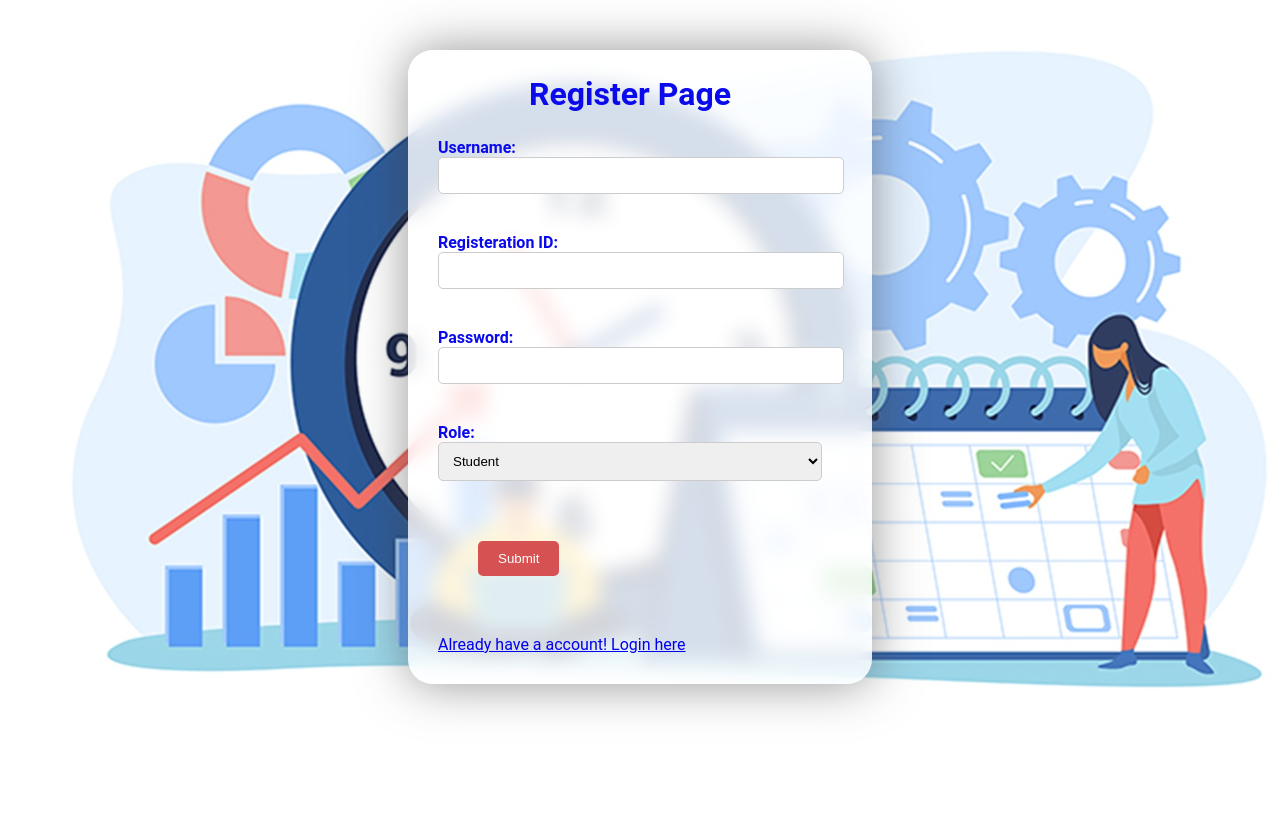
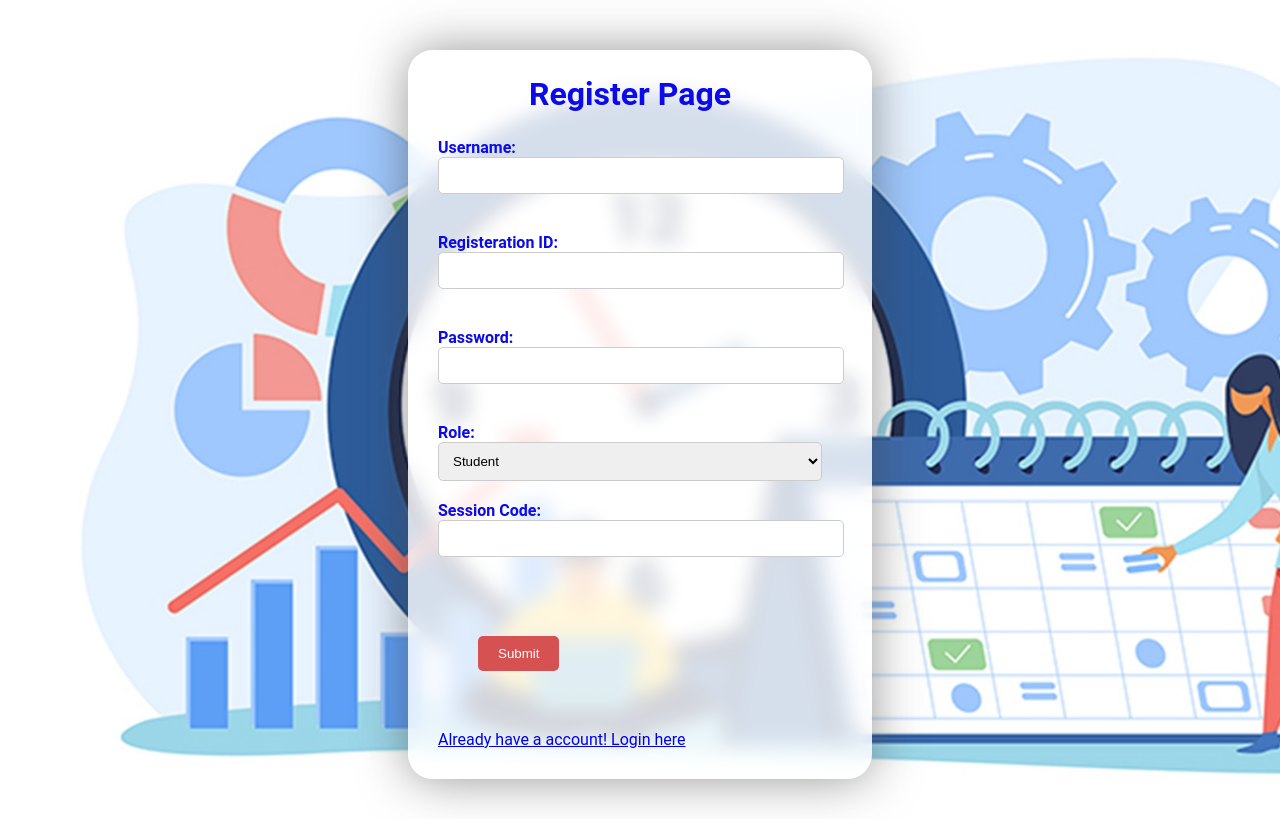
Before and after one commit to luiszep/face-attendance-system, a Flask app: page /register in a window 1280 px wide. Shown: the top 819 px of the page. Before the commit the page ends 713 px from the top, so only its background shows below. Run offline with Flask 3, Linux system fonts and the light colour scheme; parts of the project's set-up code (start-up, migrations or seed data) failed here and were passed over.

Commit message:
Full commit: session-based isolation, dynamic encodings, multi-business support

```diff
--- a/backend/app.py
+++ b/backend/app.py
@@ -32,7 +32,7 @@ from utils.helpers import (
     bcrypt,
     stop_camera,
 )
-from models import db, Student_data, Attendance, Users
+from models import db, Student_data, Attendance, Users, SessionCode
 
 
 BASE_DIR = os.path.dirname(os.path.abspath(__file__))
@@ -40,19 +40,15 @@ ROOT_DIR = os.path.abspath(os.path.join(BASE_DIR, '..'))
 TEMPLATE_DIR = os.path.join(ROOT_DIR, 'frontend', 'templates')
 STATIC_DIR = os.path.join(ROOT_DIR, 'frontend', 'static')
 
-
-
-# Opening all the necessary files needed
+# Load configuration from config.json
+import json
 with open('config.json') as p:
     params = json.load(p)['params']
-encoding_file_path = params['encoding_file_path']
-file = open(encoding_file_path, 'rb')
-encodeListKnownWithIds = pickle.load(file)
-file.close()
-encodeListKnown, studentIds = encodeListKnownWithIds
+
 
 # App configs
 app = Flask(__name__, template_folder=TEMPLATE_DIR, static_folder=STATIC_DIR)
+app.config['params'] = params
 app.config['SECRET_KEY'] = params['secret_key']
 app.config['SQLALCHEMY_DATABASE_URI'] = params['sql_url']
 db.init_app(app)
@@ -66,6 +62,7 @@ key_path = params['key_path']
 migrate = Migrate(app, db)
 login_manager = LoginManager()
 login_manager.init_app(app)
+
 
 # Register route modules
 from routes.auth_routes import auth_bp
@@ -91,7 +88,29 @@ def start_camera():
     global camera
 
 # Function which does the face recognition and displaying the video feed
-def gen_frames(camera, duration=5):
+def gen_frames(camera, session_code_id, duration=5):
+    from flask import session
+    import os
+    import pickle
+
+    # Step 1: Get session code
+    if not session_code_id:
+        print("Session code missing. Cannot load encodings.")
+        return  # or yield an error frame
+
+    # Step 2: Construct dynamic encoding path
+    encoding_file_path = f"Resources/EncodeFile_{session_code_id}.p"
+
+    # Step 3: Check if the file exists
+    if not os.path.exists(encoding_file_path):
+        print(f"Encoding file not found: {encoding_file_path}")
+        return  # or yield an error frame
+
+    # Step 4: Load encodings
+    with open(encoding_file_path, 'rb') as file:
+        encodeListKnownWithIds = pickle.load(file)
+    encodeListKnown, studentIds = encodeListKnownWithIds
+
     start_time = time.time()
 
     while camera is not None and (time.time() - start_time < duration):
@@ -106,7 +125,7 @@ def gen_frames(camera, duration=5):
         for encodeFace, faceLoc in zip(encodeCurFrame, faceCurFrame):
             matches, facedis, matchIndex = compare(encodeListKnown, encodeFace)
             student_id = get_data(matches, matchIndex, studentIds)
-            data = mysqlconnect(student_id)
+            data = mysqlconnect(student_id, session_code_id)  # ✅ GOOD
             name = data[1]
             roll_no = data[2]
             div = data[3]
@@ -123,12 +142,25 @@ def gen_frames(camera, duration=5):
                         (bbox[0], bbox[1] - 10), cv2.FONT_HERSHEY_SIMPLEX, 0.9, (0, 255, 255), 2)
             current_date = datetime.datetime.now().date()
             if student_id:
-                t = threading.Thread(target=record_attendance, args=(name, current_date, roll_no, div, branch, reg_id))
+                t = threading.Thread(target=record_attendance, args=(name, current_date, roll_no, div, branch, reg_id, session_code_id))
                 t.start()
         ret, buffer = cv2.imencode('.jpg', frame)
         frame = buffer.tobytes()
         yield (b'--frame\r\n'
                b'Content-Type: image/jpeg\r\n\r\n' + frame + b'\r\n')
+
+
+@app.route('/enter-session', methods=['GET', 'POST'])
+def enter_session():
+    if request.method == 'POST':
+        entered_code = request.form.get('session_code_id')
+        if entered_code:
+            session['session_code_id'] = entered_code
+            flash("Session code accepted!", "success")
+            return redirect(url_for('start_scan', camera_id=1))  # or wherever
+        else:
+            flash("Please enter a valid session code.", "error")
+    return render_template('enter_session.html')
 
 
 # Route of video feed to flask webpage on index page
@@ -137,7 +169,9 @@ def video1():
     try:
         camera1 = params['camera_index_1']
         camera = cv2.VideoCapture(camera1)
-        return Response(gen_frames(camera), mimetype='multipart/x-mixed-replace; boundary=frame')
+        session_code_id = session.get('session_code_id')
+
+        return Response(gen_frames(camera, session_code_id), mimetype='multipart/x-mixed-replace; boundary=frame')
     except Exception as e:
         print("Error:", e)
         return "Error connecting to the video stream"
@@ -148,7 +182,9 @@ def video2():
     try:
         camera2 = params['camera_index_2']
         camera = cv2.VideoCapture(camera2)
-        return Response(gen_frames(camera), mimetype='multipart/x-mixed-replace; boundary=frame')
+        session_code_id = session.get('session_code_id')
+
+        return Response(gen_frames(camera, session_code_id), mimetype='multipart/x-mixed-replace; boundary=frame')
     except Exception as e:
         print("Error:", e)
         return "Error connecting to the video stream"
@@ -156,6 +192,20 @@ def video2():
 
 @app.route('/scan/<int:camera_id>')
 def start_scan(camera_id):
+    session_code_str = session.get('session_code_id')
+    if not session_code_str:
+        flash("Please enter your session code before scanning.", "error")
+        return redirect(url_for('enter_session'))
+
+    # Convert session code string to numeric session ID
+    session_obj = SessionCode.query.filter_by(code=session_code_str).first()
+    if not session_obj:
+        flash("Invalid session code.", "error")
+        return redirect(url_for('enter_session'))
+
+    session_id = session_obj.id  # 👈 This will match your file suffix (e.g. 1 → EncodeFile_1.p)
+
+
     try:
         if camera_id == 1:
             cam_index = params['camera_index_1']
@@ -165,7 +215,8 @@ def start_scan(camera_id):
             return "Invalid camera ID"
 
         camera = cv2.VideoCapture(cam_index)
-        return Response(gen_frames(camera), mimetype='multipart/x-mixed-replace; boundary=frame')
+
+        return Response(gen_frames(camera, session_id), mimetype='multipart/x-mixed-replace; boundary=frame')
 
     except Exception as e:
         print("Error in scan route:", e)
@@ -175,16 +226,20 @@ def start_scan(camera_id):
 # Route to trigger encoding manually
 @app.route('/generate_encodings', methods=['GET', 'POST'])
 def generate_encodings():
+    if 'session_code_id' not in session:
+        flash("Session expired or unauthorized access.", "error")
+        return redirect(url_for('auth_bp.login'))
+
     if request.method == 'POST':
         # Delete existing encoding file if it exists
-        encoding_file_path = "Resources/EncodeFile.p"
+        encoding_file_path = f"Resources/EncodeFile_{session['session_code_id']}.p"
         if os.path.exists(encoding_file_path):
             os.remove(encoding_file_path)
             print("File removed")
             flash("File Removed")
 
         # Importing the student images
-        folderPath = 'uploads'
+        folderPath = os.path.join('uploads', str(session['session_code_id']))
         pathList = os.listdir(folderPath)
         imgList = []
         studentIds = []
--- a/backend/downloads/attendance_records_2025-06-27.csv
+++ b/backend/downloads/attendance_records_2025-06-27.csv
@@ -1,5 +1,3 @@
 Name,Start Time,End Time,Date,Roll Number,Division,Branch,Registration ID
 
-Henrich,08:55:33,17:49:43,2025-06-27,0002,ELP,ZPDA,HEN1
-
-Fluffy,10:02:28,15:39:46,2025-06-27,0003,ELP,IGL,FLU1
+Henrich,21:14:54,21:58:52,2025-06-27,0001,ELP,ZPDA,HEN1
--- a/backend/routes/auth_routes.py
+++ b/backend/routes/auth_routes.py
@@ -3,7 +3,7 @@ from flask_login import login_user, logout_user, current_user
 from sqlalchemy.exc import SQLAlchemyError
 import re
 
-from models import db, Users
+from models import db, Users, SessionCode
 from utils.helpers import stop_camera, bcrypt
 
 
@@ -20,6 +20,8 @@ def register():
         reg_id = request.form['reg_id']
         password = request.form['password']
         role = request.form['role']
+        session_code_input = request.form['session_code']
+        session_code_obj = SessionCode.query.filter_by(code=session_code_input).first()
         hashed_pass = bcrypt.generate_password_hash(password).decode('utf-8')
         # Check if username or reg_id already exists
         existing_user = Users.query.filter_by(username=username).first()
@@ -33,10 +35,19 @@ def register():
             print('Registration ID already exists!')
         elif not re.match(password_regex, password):
             error = 'Password must contain at least one uppercase letter, one symbol, one number, and be at least 8 characters long!'
+        elif not session_code_obj:
+            error = 'Invalid session code. Please check and try again.'
+            print('Invalid session code entered!')
         else:
             # Create new user
-            new_user = Users(username=username, reg_id=reg_id,
-                             password=hashed_pass, role=role)
+            new_user = Users(
+                username=username,
+                reg_id=reg_id,
+                password=hashed_pass,
+                role=role,
+                session_code_id=session_code_obj.id  # 🔗 Link user to session code
+            )
+
             db.session.add(new_user)
             db.session.commit()
             error = 'Registration successfull!'
@@ -54,15 +65,23 @@ def login():
     elif request.method == 'POST':
         username = request.form.get('username')
         password = request.form.get('password')
+        session_code_input = request.form.get('session_code')
+        session_code_obj = SessionCode.query.filter_by(code=session_code_input).first()
+
+        if not session_code_obj:
+            error_message = 'Invalid session code. Please check and try again.'
+            flash(error_message, 'error')
+            return render_template('login.html', error=error_message)
 
         try:
-            user = Users.query.filter(Users.username == username).first()
+            user = Users.query.filter_by(username=username, session_code_id=session_code_obj.id).first()
 
             if user and bcrypt.check_password_hash(user.password, password):
                 login_user(user)
                 session['user_id'] = user.id
                 session['username'] = user.username
                 session['role'] = user.role
+                session['session_code_id'] = user.session_code_id
                 error_message = 'Welcome back, {}!'.format(user.username)
                 flash(error_message, 'success')
                 # Redirect based on the user's role
--- a/frontend/templates/image_gallery.html
+++ b/frontend/templates/image_gallery.html
@@ -35,8 +35,7 @@
             {% for image_file in image_files %}
             <div class="col">
                 <div class="card h-100">
-                    <img src="{{ url_for('general_bp.get_image', filename=image_file) }}" class="card-img-top"
-                        alt="{{ image_file }}">
+                    <img src="{{ url_for('general_bp.get_image', folder=session['session_code_id'], filename=image_file) }}" class="card-img-top" alt="{{ image_file }}">
                     <div class="card-body">
                         <h5 class="card-title">{{ image_file }}</h5>
                     </div>
--- a/frontend/templates/login.html
+++ b/frontend/templates/login.html
@@ -23,6 +23,11 @@
                 <input type="password" name="password" id="password"><br><br>
             </div>
 
+            <div class="form-group">
+                <label for="session_code">Session Code: </label>
+                <input type="text" name="session_code" id="session_code" required><br><br>
+            </div>
+
             <button type="submit">Submit</button><br><br>
         </form>
         <a href="{{'register'}}">Dont't have a account! Register here</a>
--- a/frontend/templates/register.html
+++ b/frontend/templates/register.html
@@ -33,6 +33,12 @@
                     <option value="admin">Admin</option>
                 </select>
             </div>
+
+            <div class="form-group">
+                <label for="session_code">Session Code: </label>
+                <input type="text" name="session_code" id="session_code" required><br><br>
+            </div>
+
             <button type="submit">Submit</button><br><br>
         </form>
         <a href="{{'login'}}">Already have a account! Login here</a>
```
Also changed, not shown: backend/models.py (+21 -0 lines), backend/routes/admin_routes.py (+33 -12 lines), backend/routes/general_routes.py (+43 -11 lines), backend/utils/helpers.py (+10 -7 lines), frontend/templates/enter_session.html (added, +23 -0 lines), backend/uploads/1/HEN1.jpg (renamed from backend/uploads/HEN1.jpg), backend/uploads/3/PA1.jpg (renamed from backend/uploads/PA1.jpg), backend/uploads/FLU1.jpg (deleted), backend/uploads/fds.jpeg (deleted), 2 other files.
